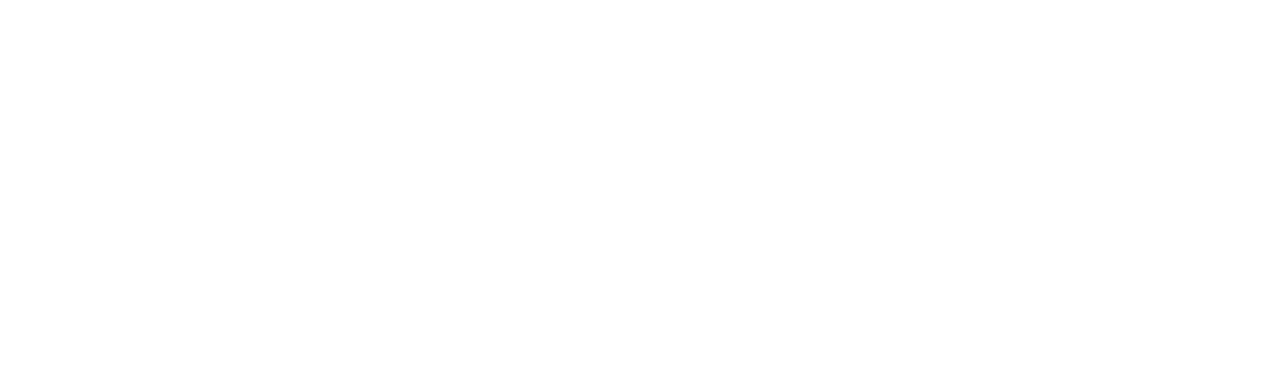
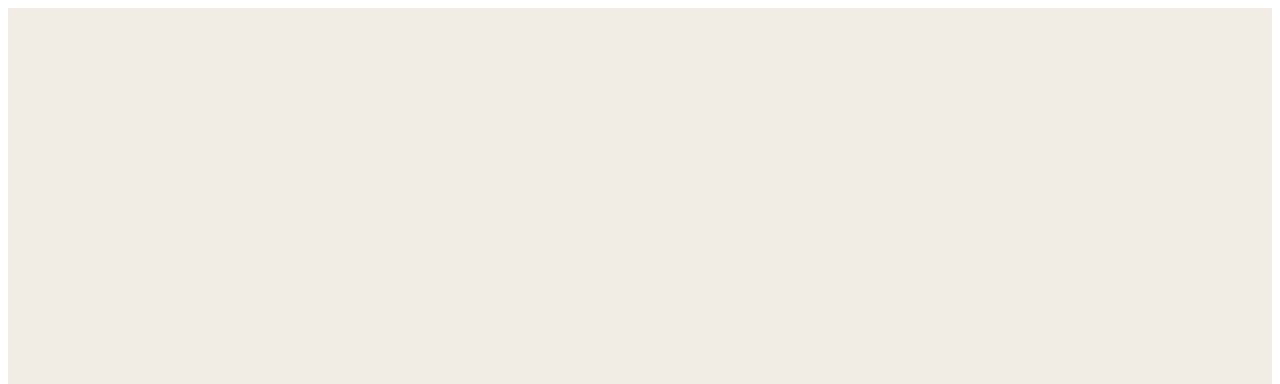
Before and after one commit to slouching/slouching.github.io, a plain HTML site: page index.html in a window 1280 px wide. Shown: the top 384 px of the page. Drawn offline with Linux system fonts and the light colour scheme.

Commit message:
Update index.html

```diff
--- a/index.html
+++ b/index.html
@@ -1,3 +1,3 @@
-<div style="display: flex; justify-content: center; align-items: center; height: 100vh;">
+<div style="display: flex; justify-content: center; align-items: center; height: 100vh; background: #f1ece4;">
   <h1>Hi!</h1>
 </div>
```
